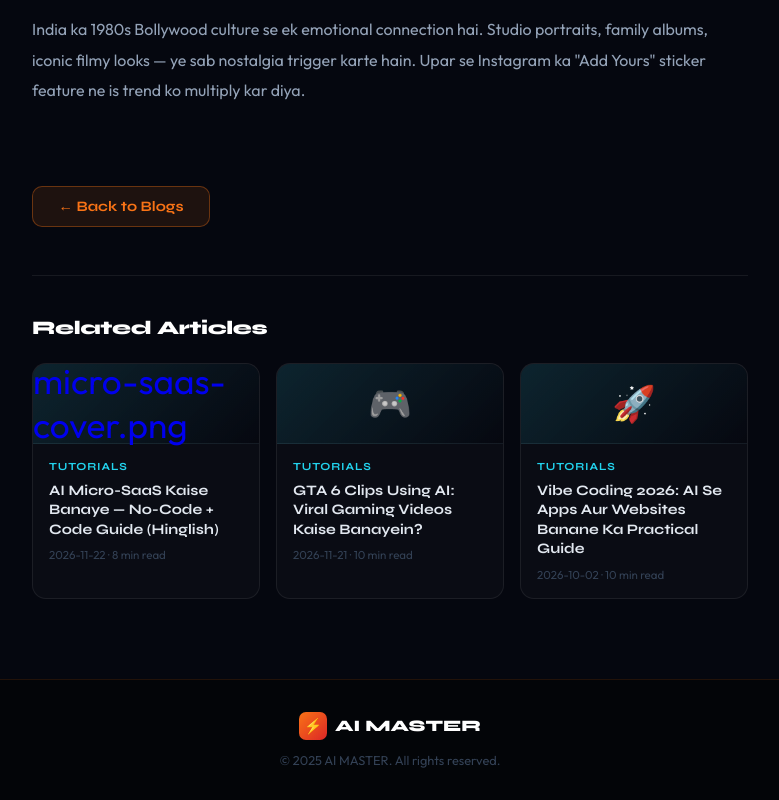
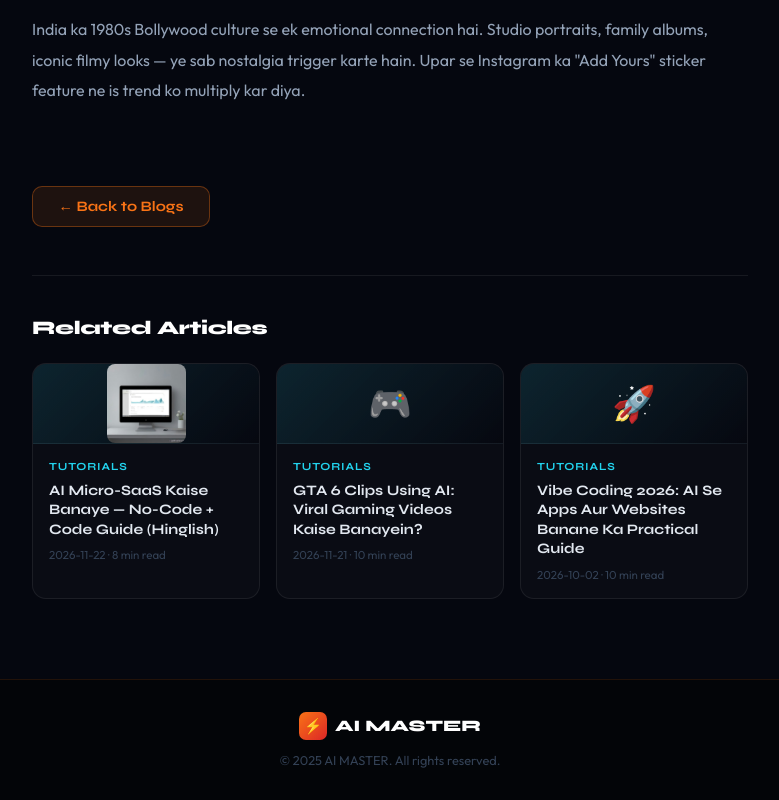
Before and after one commit to paksh-shadow/AI-Master, a Next.js app: page /blog/AI-80s-Style in a window 1280 px wide. Shown: the part 5895-6695 px from the top of the page, without its empty margins (250-1029 px from the left). Built offline with nearby package versions, Linux system fonts and the light colour scheme.

Commit message:
Fix blog cover images to render as <img> tags

```diff
--- a/app/blog/[slug]/page.js
+++ b/app/blog/[slug]/page.js
@@ -175,7 +175,13 @@ export default async function BlogPost({ params }) {
             background: `linear-gradient(135deg, ${cs.bg}, rgba(5,7,15,0.9))`,
             border: "1px solid rgba(255,255,255,0.07)",
             borderRadius: "20px", padding: "2.5rem", marginBottom: "3rem",
-          }}>{post.cover}</div>
+          }}>
+            {post.cover && post.cover.includes('.') ? (
+              <img src={`/blogs/${post.cover}`} alt={post.title} style={{ maxWidth: "100%", height: "auto", borderRadius: "12px" }} />
+            ) : (
+              post.cover
+            )}
+          </div>
 
           <div style={{ fontSize: "1rem" }}>
             {renderContent(post.content)}
@@ -208,7 +214,13 @@ export default async function BlogPost({ params }) {
                     borderRadius: "14px", overflow: "hidden",
                     display: "flex", flexDirection: "column",
                   }}>
-                    <div style={{ background: `linear-gradient(135deg, ${rcs.bg}, rgba(5,7,15,0.85))`, height: "80px", display: "flex", alignItems: "center", justifyContent: "center", fontSize: "2.2rem", borderBottom: "1px solid rgba(255,255,255,0.05)" }}>{rp.cover}</div>
+                    <div style={{ background: `linear-gradient(135deg, ${rcs.bg}, rgba(5,7,15,0.85))`, height: "80px", display: "flex", alignItems: "center", justifyContent: "center", fontSize: "2.2rem", borderBottom: "1px solid rgba(255,255,255,0.05)" }}>
+                      {rp.cover && rp.cover.includes('.') ? (
+                        <img src={`/blogs/${rp.cover}`} alt={rp.title} style={{ maxWidth: "100%", maxHeight: "100%", borderRadius: "8px", objectFit: "cover" }} />
+                      ) : (
+                        rp.cover
+                      )}
+                    </div>
                     <div style={{ padding: "1rem" }}>
                       <div style={{ color: rcs.accent, fontSize: "0.68rem", fontFamily: "'Syne', sans-serif", fontWeight: 700, textTransform: "uppercase", letterSpacing: "0.08em", marginBottom: "0.5rem" }}>{rp.category}</div>
                       <div style={{ fontFamily: "'Syne', sans-serif", fontSize: "0.9rem", fontWeight: 700, color: "#e2e8f0", lineHeight: 1.35, marginBottom: "0.5rem" }}>{rp.title}</div>
```
Also changed, not shown: app/blog/page.js (+7 -1 lines), public/blogs/micro-saas-cover.png (added).
